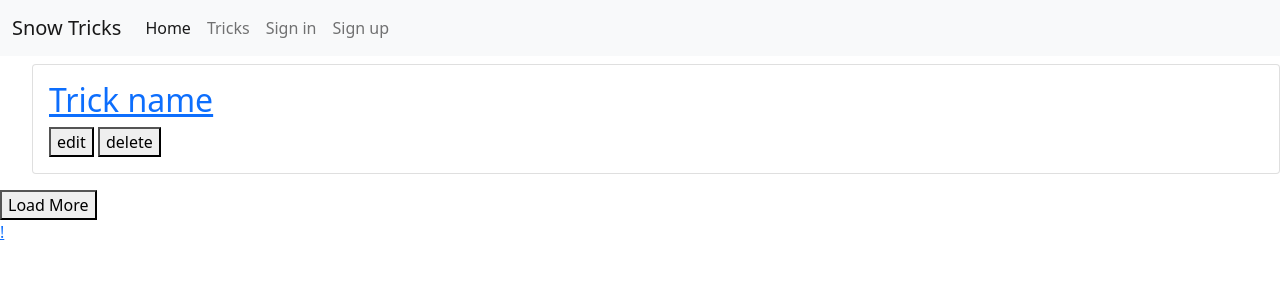
After one commit to PalomaAlma/snow-tricks, a Symfony app: template templates/home/index.html.twig in a window 1280 px wide. The commit adds this page. Shown: the top 300 px of the page. Run offline with Twig, Linux system fonts and the light colour scheme; the template is opened without the code that fills it, so the values that code supplies are empty; some libraries are stand-ins or nearby versions.

Commit message:
Create home/index.html.twig & Update base.html.twig

```diff
--- a/templates/base.html.twig
+++ b/templates/base.html.twig
@@ -19,7 +19,30 @@
         {% endblock %}
     </head>
     <body>
-        {% block body %}{% endblock %}
+        {% block body %}
+            <header>
+                <nav class="navbar navbar-expand-lg navbar-light bg-light">
+                    <div class="container-fluid">
+                        <a class="navbar-brand" href="#">
+                            Snow Tricks
+                        </a>
+                        <button class="navbar-toggler" type="button" data-bs-toggle="collapse" data-bs-target="#navbarNavAltMarkup" aria-controls="navbarNavAltMarkup" aria-expanded="false" aria-label="Toggle navigation">
+                            <span class="navbar-toggler-icon"></span>
+                        </button>
+                        <div class="collapse navbar-collapse" id="navbarNavAltMarkup">
+                            <div class="navbar-nav">
+                                <a class="nav-link active" aria-current="page" href="#">Home</a>
+                                <a class="nav-link" href="#">Tricks</a>
+                                <a class="nav-link" href="#">Sign in</a>
+                                <a class="nav-link">Sign up</a>
+                            </div>
+                        </div>
+                    </div>
+                </nav>
+            </header>
+            {% block main %}
+            {% endblock %}
+        {% endblock %}
         {% block footer_javascripts %}
             <script src="https://cdn.jsdelivr.net/npm/bootstrap@5.1.3/dist/js/bootstrap.bundle.min.js" integrity="sha384-ka7Sk0Gln4gmtz2MlQnikT1wXgYsOg+OMhuP+IlRH9sENBO0LRn5q+8nbTov4+1p" crossorigin="anonymous"></script>
         {% endblock %}
--- /dev/null
+++ b/templates/home/index.html.twig
@@ -0,0 +1,28 @@
+{% extends 'base.html.twig' %}
+
+{% block title %}Hello HomeController!{% endblock %}
+
+{% block main %}
+    <main>
+        <section id="up" class="banner">
+            <h1>
+
+            </h1>
+            <a href="#down"></a>
+        </section>
+        <section id="down" class="trick-list">
+            <ul>
+                <li class="card">
+                    <img src="" alt="" class="card-img-top">
+                    <div class="card-body">
+                        <a href=""><h2>Trick name</h2></a>
+                        <button>edit</button>
+                        <button>delete</button>
+                    </div>
+                </li>
+            </ul>
+            <button>Load More</button>
+        </section>
+        <a href="#up">!</a>
+    </main>
+{% endblock %}
```
